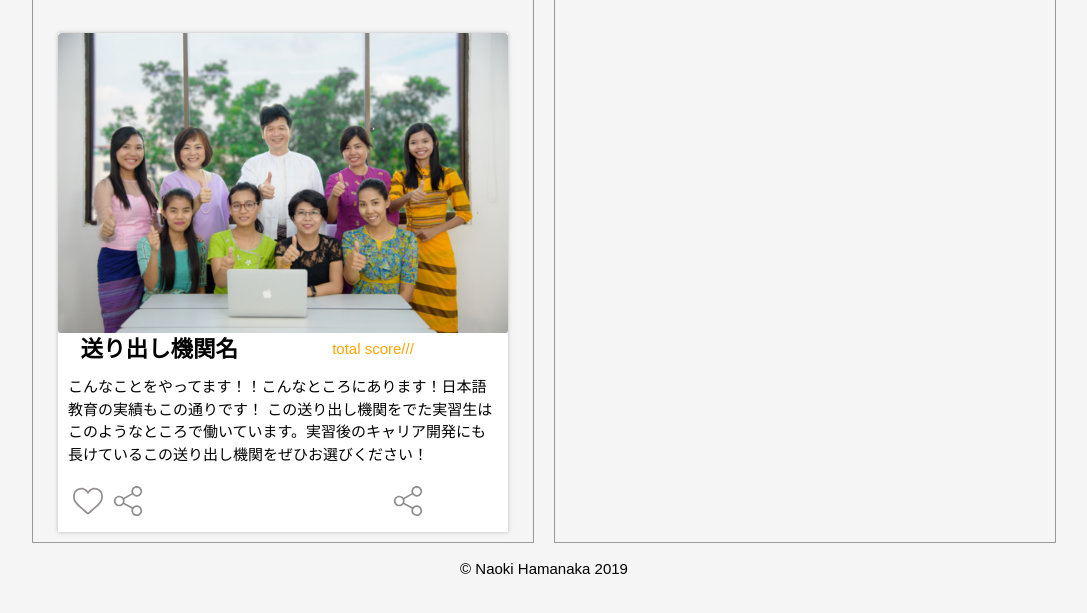
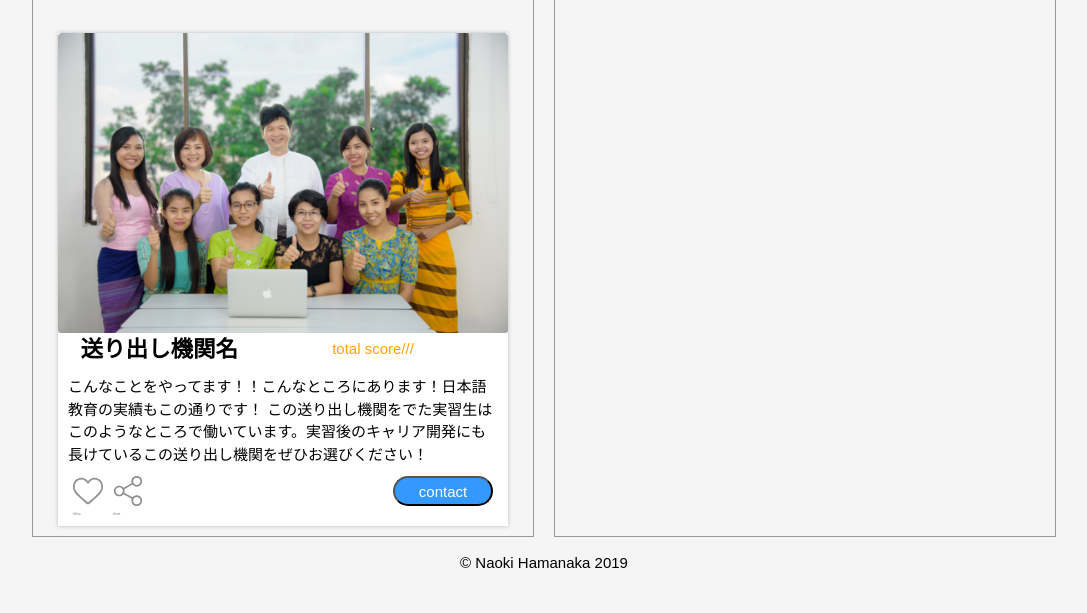
Before and after one commit to hamachonius/jssport_project, a Django app: page /company/companydetail in a window 1280 px wide. Shown: the part 101-714 px from the top of the page, without its empty margins (96-1183 px from the left). Run offline with Django 3.2, Linux system fonts and the light colour scheme; style sheets or scripts are compiled from the project's sources; some libraries are stand-ins or nearby versions.

Commit message:
Update companydetail.html

```diff
--- a/company/templates/company/companydetail.html
+++ b/company/templates/company/companydetail.html
@@ -25,7 +25,7 @@
                                 <h1 class="company_name">送り出し機関名</h1> <!-- -->
                                 <div class="evaluation" style="{}">total score///</div>
                           </div>
-                          <div class="brief_description" style="height: 100px;">
+                          <div class="brief_description">
                             こんなことをやってます！！こんなところにあります！日本語教育の実績もこの通りです！ この送り出し機関をでた実習生はこのようなところで働いています。実習後のキャリア開発にも長けているこの送り出し機関をぜひお選びください！
                           </div>
 
@@ -33,24 +33,26 @@
                               <div class="buttons_left">
                                   <div class="bookmark">
                                     <button type="button" class="bookmark_button"></button>
-                                    <div class="bookmark_title"></div>
+                                    <div class="bookmark_title">follow</div>
                                   </div>
                                   <div class="share">
-                                    <button type="button" class="share_button"></button>
-                                    <div class="share_title"></div>
+                                    <button type="button" class="share_button">
+                                    </button>
+                                    <div class="share_title">share</div>
                                   </div>
                                   </div>
                               <div class="buttons_contact">
-                                  <button type="button" class="share_button">
-                                    <div class="share_title"></div>
+                                  <button type="button" class="contact">
+                                    <div class="contact_title">contact</div>
                                   </button>
                               </div>
                               </div>
-                          </div>
-                      </div>
+                       </div>
+                  </div>
          <!-- ____________________________________________ -->
 
                   <div class="detail">
+
 
                   </div>
          <!-- ____________________________________________ -->
```
